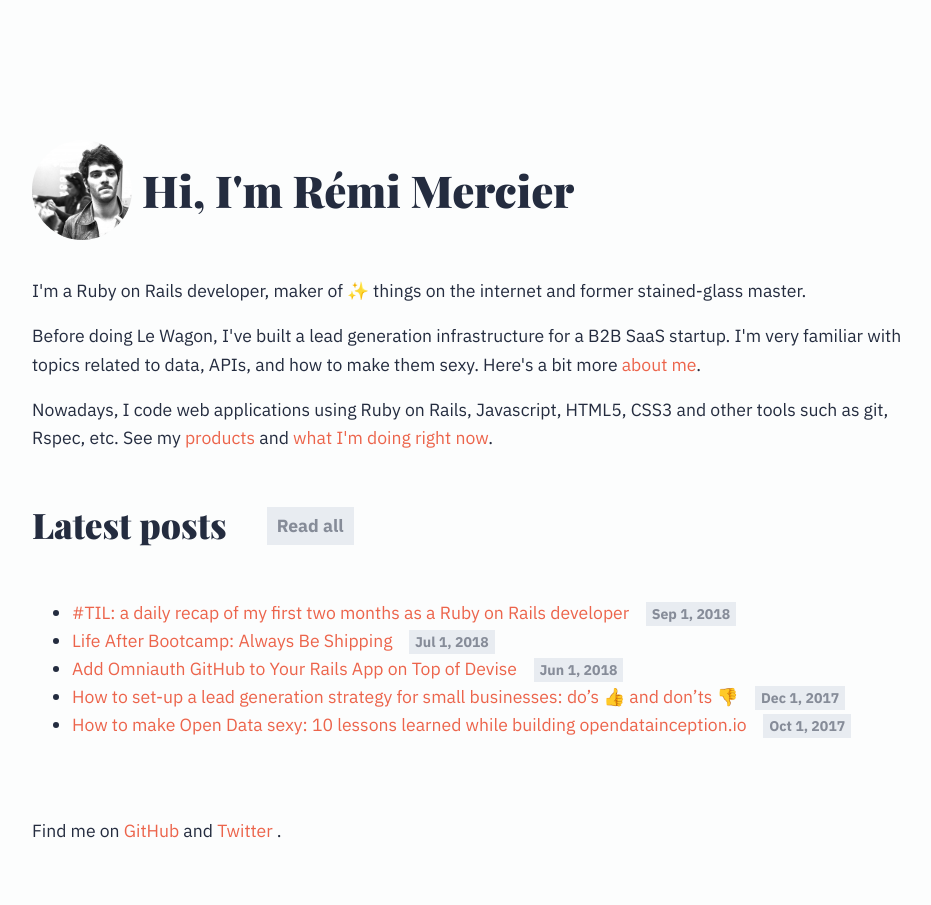
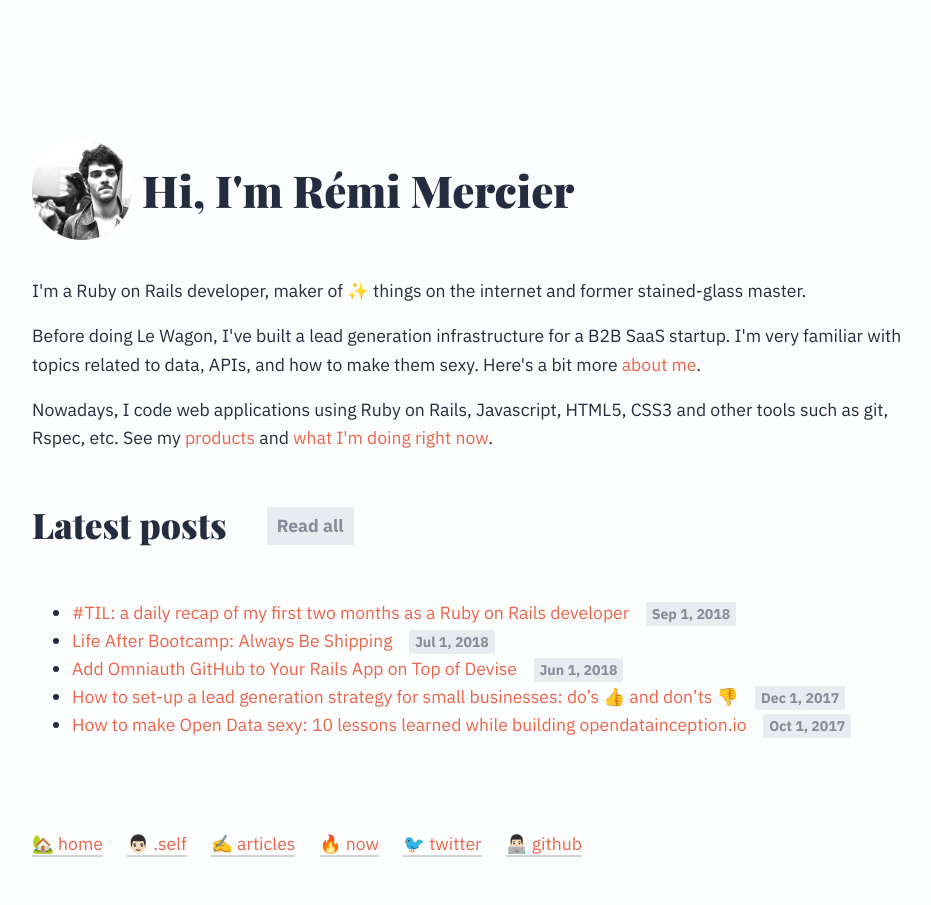
Before and after one commit to merciremi/remicodes, a Jekyll site: the page built from index.html, in a window 1280 px wide. Shown: the whole page, without its empty margins (160-1091 px from the left). Built offline with Jekyll 4.4.1, drawn with Linux system fonts in a browser that asks for light colours; some web fonts are replaced.

Commit message:
Update basic pages content and layout

```diff
--- a/_includes/footer.html
+++ b/_includes/footer.html
@@ -1,9 +1,8 @@
 <footer>
-    <p>
-      Find me on
-      <a href="https://github.com/merciremi/"> GitHub</a>
-      and
-      <a href="https://twitter.com/mercier_remi"> Twitter</a>
-      .
-  </p>
+ <a href="{{site.url}}">🏡 {{ 'home' }}</a>
+ <a href="{{site.url}}/about">👨🏻 {{ '.self' }}</a>
+ <a href="{{site.url}}/blog">✍️ {{ 'articles' }}</a>
+ <a href="{{site.url}}/now">🔥 {{ 'now' }}</a>
+ <a href="https://twitter.com/mercier_remi">🐦 {{ 'twitter' }}</a>
+ <a href="https://github.com/merciremi/">👨🏻‍💻 {{ 'github' }}</a>
 </footer>
--- a/_includes/header.html
+++ /dev/null
@@ -1,3 +0,0 @@
-<!-- <header>
-  <h1><a href="{{site.url}}">Rémi Mercier</a></h1>
-</header> -->
--- a/_layouts/default.html
+++ b/_layouts/default.html
@@ -3,7 +3,6 @@
 {% include head.html %}
 
 <body>
-  {% include header.html %}
   <main>
     {{ content }}
   </main>
--- a/_sass/_layout.scss
+++ b/_sass/_layout.scss
@@ -1,11 +1,16 @@
+html {
+  background-color: $body-background-color;
+}
 body {
-  margin: 120px auto;
-  width: $content-width;
+  margin: 0 auto;
+  width: 70%;
   color: $font-color;
-  background-color: $body-background-color;
   font-family: $body-font;
   font-size: $body-font-size;
   line-height: 1.6;
+}
+main {
+  margin: 120px 0px 90px 0px;
 }
 h1,
 h2,
@@ -27,8 +32,11 @@ a {
   }
 }
 footer {
-  position: relative;
-  top: 60px;
+  padding-bottom: 30px;
+  a {
+    margin-right: 20px;
+    border-bottom: 2px $dark-grey solid;
+  }
 }
 time {
   margin-left: 4px;
```
Also changed, not shown: 404.html (+5 -20 lines).
